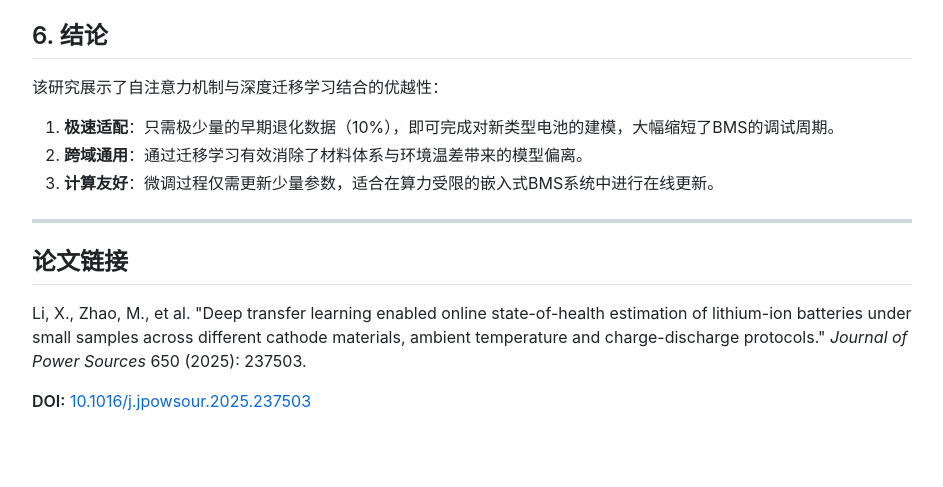
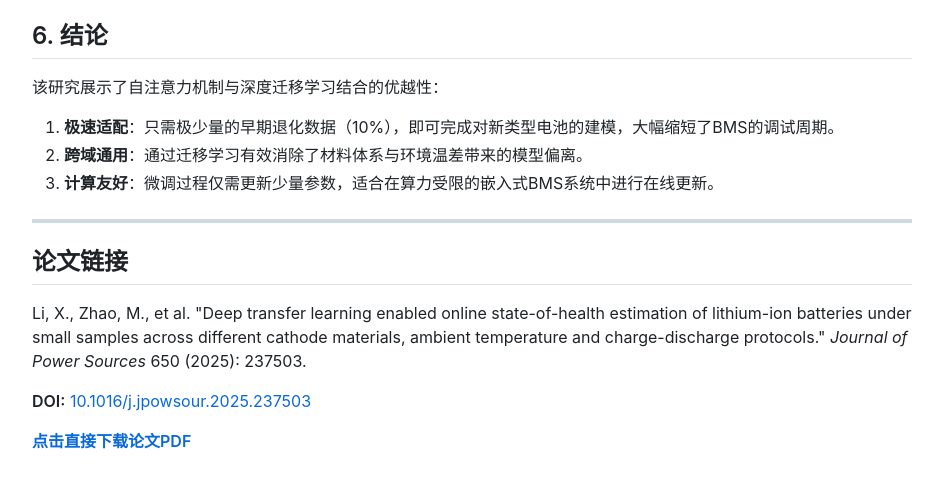
Before and after one commit to imgonnabesodamnrich/SDTL_page, a plain HTML site: page zh/index.html in a window 1280 px wide. Shown: the part 4463-4950 px from the top of the page, without its empty margins (308-1251 px from the left). Before the commit the page ends 4916 px from the top, so only its background shows below. Drawn offline with nearby package versions, Linux system fonts and the light colour scheme.

Commit message:
Update index.html

```diff
--- a/zh/index.html
+++ b/zh/index.html
@@ -377,6 +377,7 @@
         <h2 id="论文链接">论文链接</h2>
         <p>Li, X., Zhao, M., et al. "Deep transfer learning enabled online state-of-health estimation of lithium-ion batteries under small samples across different cathode materials, ambient temperature and charge-discharge protocols." <em>Journal of Power Sources</em> 650 (2025): 237503.</p>
         <p><strong>DOI:</strong> <a href="https://doi.org/10.1016/j.jpowsour.2025.237503">10.1016/j.jpowsour.2025.237503</a></p>
+        <p><strong><a href="https://imgonnabesodamnrich.github.io/SDTL_page/SDTL_Preprint_Version.pdf" download="SDTL.pdf">点击直接下载论文PDF</a>
 
     </main>
 
```
